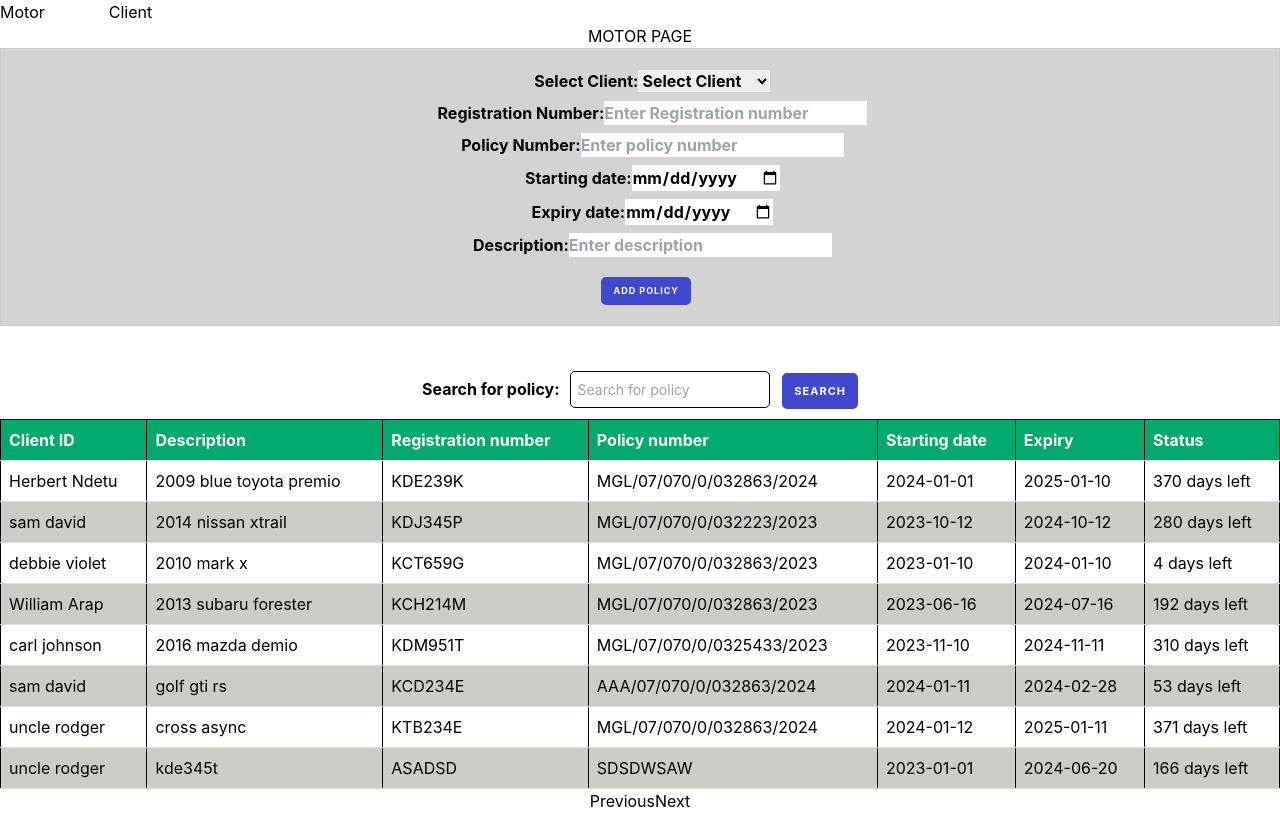
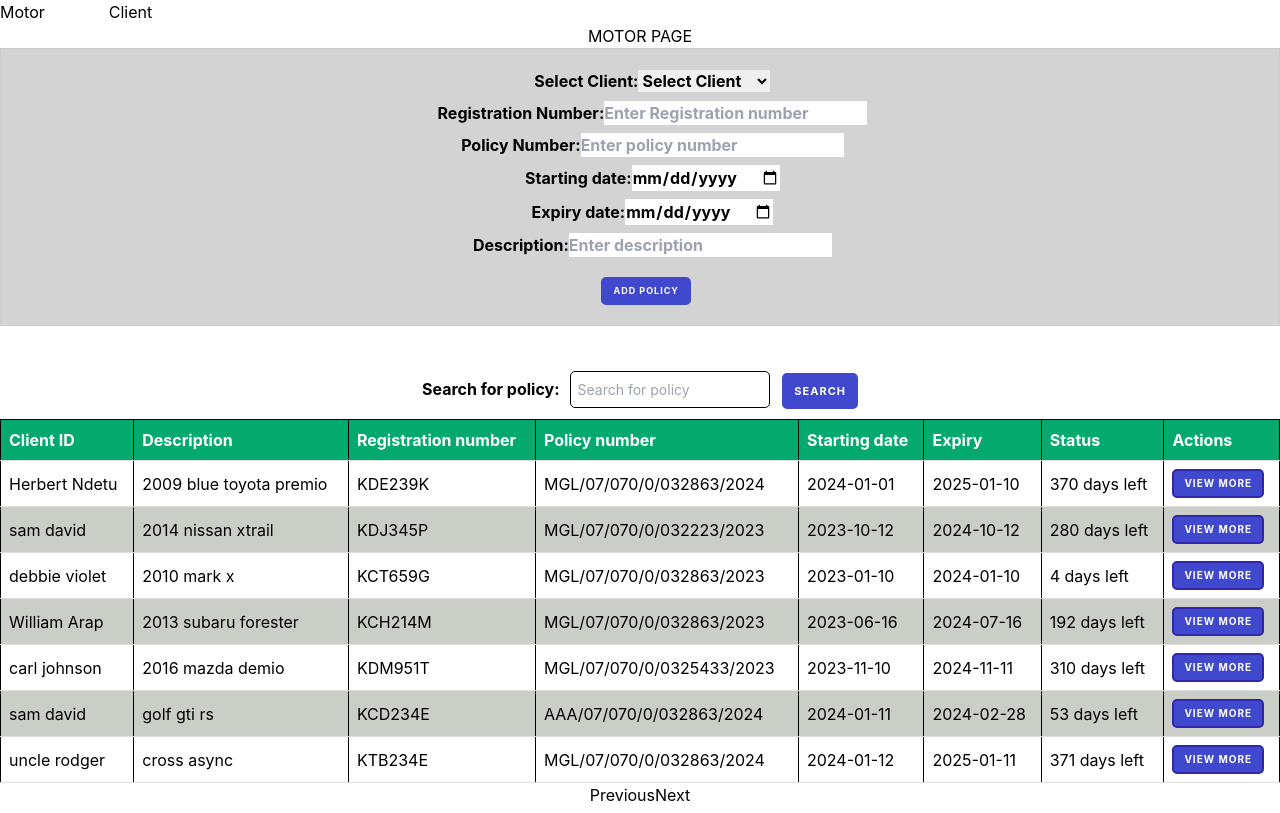
Before and after one commit to alvinlearner/Client, a React (Vite) app: page / in a window 1280 px wide. Built offline with nearby package versions, Linux system fonts and the light colour scheme; data requests are answered from the project's data file.

Commit message:
Incomplete transaction update function

```diff
--- a/db.json
+++ b/db.json
@@ -104,12 +104,13 @@
       "id": 5
     },
     {
+      "client_id": 2,
+      "policyno": "AAA/07/070/0/032863/2024",
+      "reg": "KCD234E",
       "start": "2024-01-11",
       "expire": "2024-02-28",
-      "reg": "KCD234E",
       "description": "golf gti rs",
-      "policyno": "AAA/07/070/0/032863/2024",
-      "client_id": 2,
+      "policy": "aAA/07/070/0/032863/2024",
       "id": 6
     },
     {
@@ -120,16 +121,6 @@
       "policyno": "\tMGL/07/070/0/032863/2024",
       "client_id": 12,
       "id": 8
-    },
-    {
-      "client_id": 12,
-      "policyno": "SDSDWSAW",
-      "reg": "ASADSD",
-      "start": "2023-01-01",
-      "expire": "2024-06-20",
-      "description": "kde345t",
-      "policy": "kde345t",
-      "id": 9
     }
   ]
 }
--- a/src/components/TransactionDisplay.jsx
+++ b/src/components/TransactionDisplay.jsx
@@ -200,7 +200,7 @@ th {
             <th className="px-4 py-2" onClick={() => handleSort("daysLeft")}>
               Status
             </th>
-            {/* <th className="px-4 py-2">Actions</th> */}
+            <th className="px-4 py-2">Actions</th>
           </tr>
         </thead>
         <tbody>
@@ -209,7 +209,7 @@ th {
                         const client = clients.find((client) => client.id === transaction.client_id);
 
                         return (
-                          <tr key={transaction.id} className="bg-gray-100" onClick={()=>navigate(`/transaction/${transaction.id}`)}>
+                          <tr key={transaction.id} className="bg-gray-100" >
                             <td className="px-4 py-2">{client ? client.name : "Unknown Client"}</td>
                             <td className="px-4 py-2">{transaction.description}</td>
                             <td className="px-4 py-2">{transaction.reg}</td>
@@ -223,6 +223,16 @@ th {
                             >
                               {calculateDaysLeft(transaction.start, transaction.expire)} days left
                             </td>
+
+
+                            <td className="px-4 py-2">
+
+                              <button onClick={() => navigate(`/transaction/${transaction.id}`)} className="view-more-button">
+                                  View more
+                              </button>
+
+                            </td>
+
                           </tr>
                         );
                       })}
```
